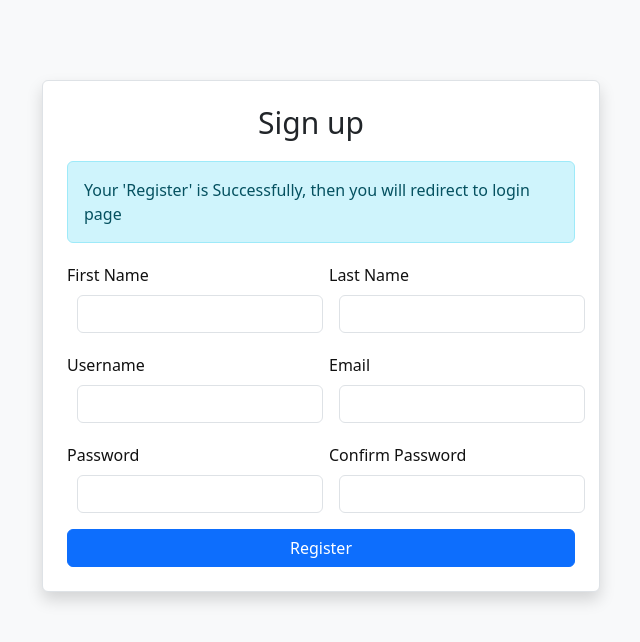
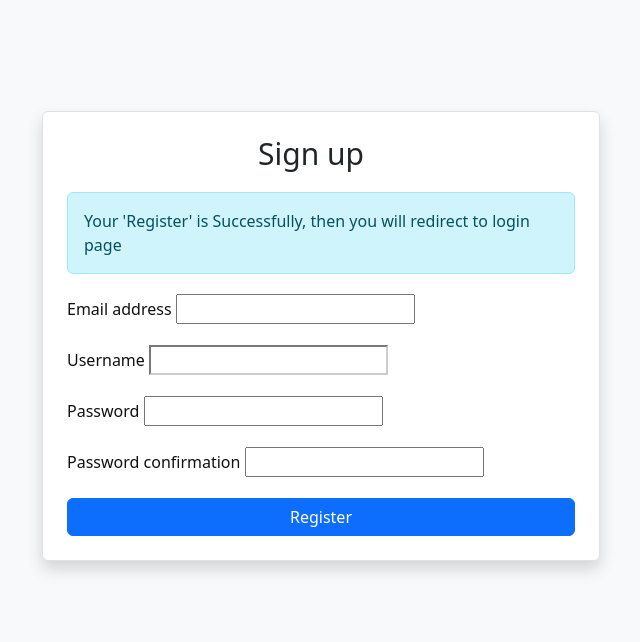
Before and after one commit to sureshdulupolai/MediX, a Django app: page /users/signup/ in a window 1280 px wide. Shown: the part 64-706 px from the top of the page, without its empty margins (319-959 px from the left). Run offline with Django 5.2, Linux system fonts and the light colour scheme.

Commit message:
Updating user login - signup templates

```diff
--- a/templates/signup.html
+++ b/templates/signup.html
@@ -26,45 +26,15 @@
             </div>
         {% endif %}
 
-        <form method="POST">
+        <form method="POST" style="margin-top: 20px;">
             {% csrf_token %}
 
-            <!-- First Name & Last Name -->
-            <div class="mb-3 d-flex justify-content-between" style="margin-top: 20px;">
-                <div class="w-50 pe-2">
-                    <label for="{{ form.first_name.id_for_label }}" class="form-label">First Name</label>
-                    <input type="text" name="first_name" id="{{ form.first_name.id_for_label }}" class="form-control" required>
+            {% for field in form %}
+                <div class="mb-3">
+                    <label for="{{ field.id_for_label }}" class="form-label">{{ field.label }}</label>
+                    {{ field }}
                 </div>
-                <div class="w-50 ps-2">
-                    <label for="{{ form.last_name.id_for_label }}" class="form-label">Last Name</label>
-                    <input type="text" name="last_name" id="{{ form.last_name.id_for_label }}" class="form-control" required>
-                </div>
-            </div>
-
-            <!-- Username & Email -->
-            <div class="mb-3 d-flex justify-content-between" style="margin-top: 20px;">
-                <div class="w-50 pe-2">
-                    <label for="{{ form.username.id_for_label }}" class="form-label">Username</label>
-                    <input type="text" name="username" id="{{ form.username.id_for_label }}" class="form-control" required>
-                </div>
-                <div class="w-50 ps-2">
-                    <label for="{{ form.email.id_for_label }}" class="form-label">Email</label>
-                    <input type="email" name="email" id="{{ form.email.id_for_label }}" class="form-control" required>
-                </div>
-            </div>
-
-            <!-- Password & Confirm Password -->
-            <div class="mb-3 d-flex justify-content-between" style="margin-top: 20px;">
-                <div class="w-50 pe-2">
-                    <label for="{{ form.password1.id_for_label }}" class="form-label">Password</label>
-                    <input type="password" name="password1" id="{{ form.password1.id_for_label }}" class="form-control" required>
-                </div>
-                <div class="w-50 ps-2">
-                    <label for="{{ form.password2.id_for_label }}" class="form-label">Confirm Password</label>
-                    <input type="password" name="password2" id="{{ form.password2.id_for_label }}" class="form-control" required>
-                </div>
-            </div>
-
+            {% endfor %}
             <button type="submit" class="btn btn-primary w-100">Register</button>
         </form>
     </div>
```
Also changed, not shown: db.sqlite3.
